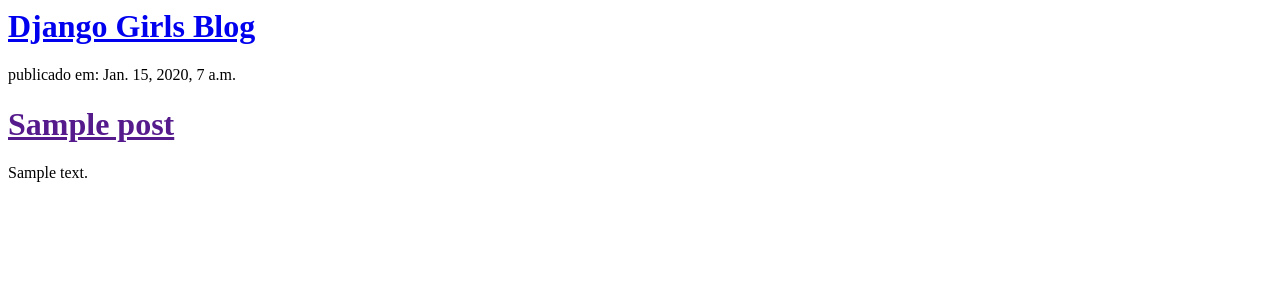
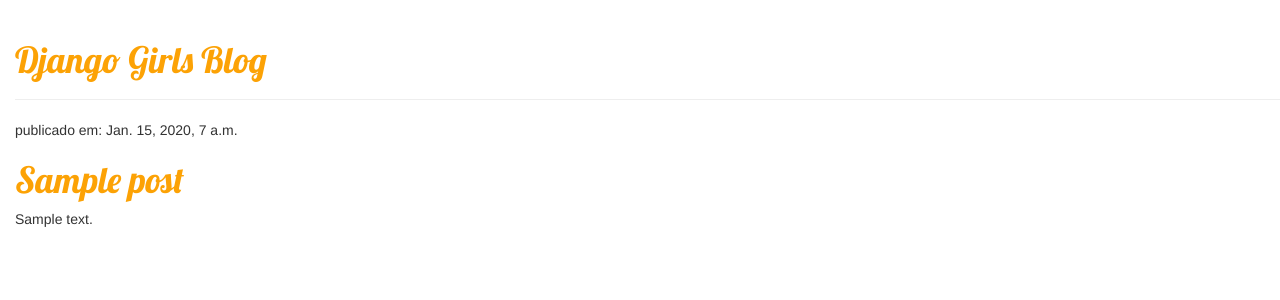
Before and after one commit to bglima/MyDjangoApp, a Django app: template blog/templates/blog/post_list.html in a window 1280 px wide. Shown: the top 300 px of the page. Run offline with Django 3.2, Linux system fonts and the light colour scheme; the template is opened without the code that fills it: values that come from a table or form of the project are taken from there, others are empty; tables that the repository leaves empty hold one stand-in row (values such as "Sample post"); some libraries are stand-ins or nearby versions.

Commit message:
Example of simple customization

```diff
--- a/blog/templates/blog/post_list.html
+++ b/blog/templates/blog/post_list.html
@@ -1,14 +1,19 @@
+{% load static %}
 <html>
     <head>
+        <link href="//fonts.googleapis.com/css?family=Lobster&subset=latin,latin-ext" rel="stylesheet" type="text/css">
+        <link rel="stylesheet" href="//maxcdn.bootstrapcdn.com/bootstrap/3.2.0/css/bootstrap.min.css">
+        <link rel="stylesheet" href="//maxcdn.bootstrapcdn.com/bootstrap/3.2.0/css/bootstrap-theme.min.css">
+        <link rel="stylesheet" href="{% static 'css/blog.css' %}">
         <title>Blog Django Girls</title>
     </head>
     <body>
-        <div>
+        <div class="page-header">
             <h1><a href="/">Django Girls Blog</a></h1>
         </div>
 
         {% for post in posts %}
-            <div>
+            <div class="post">
                 <p>publicado em: {{ post.published_date }}</p>
                 <h1><a href="">{{ post.title }}</a></h1>
                 <p>{{ post.text|linebreaksbr }}</p>
```
